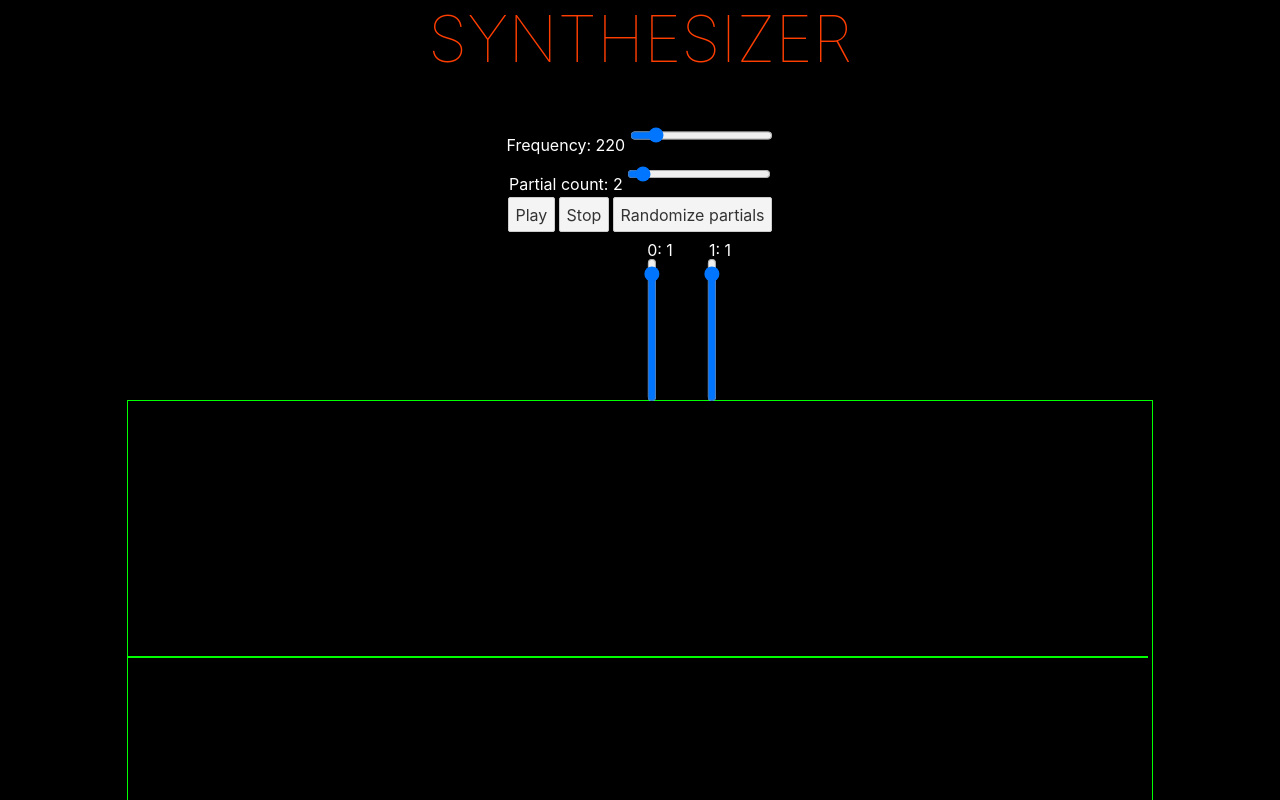
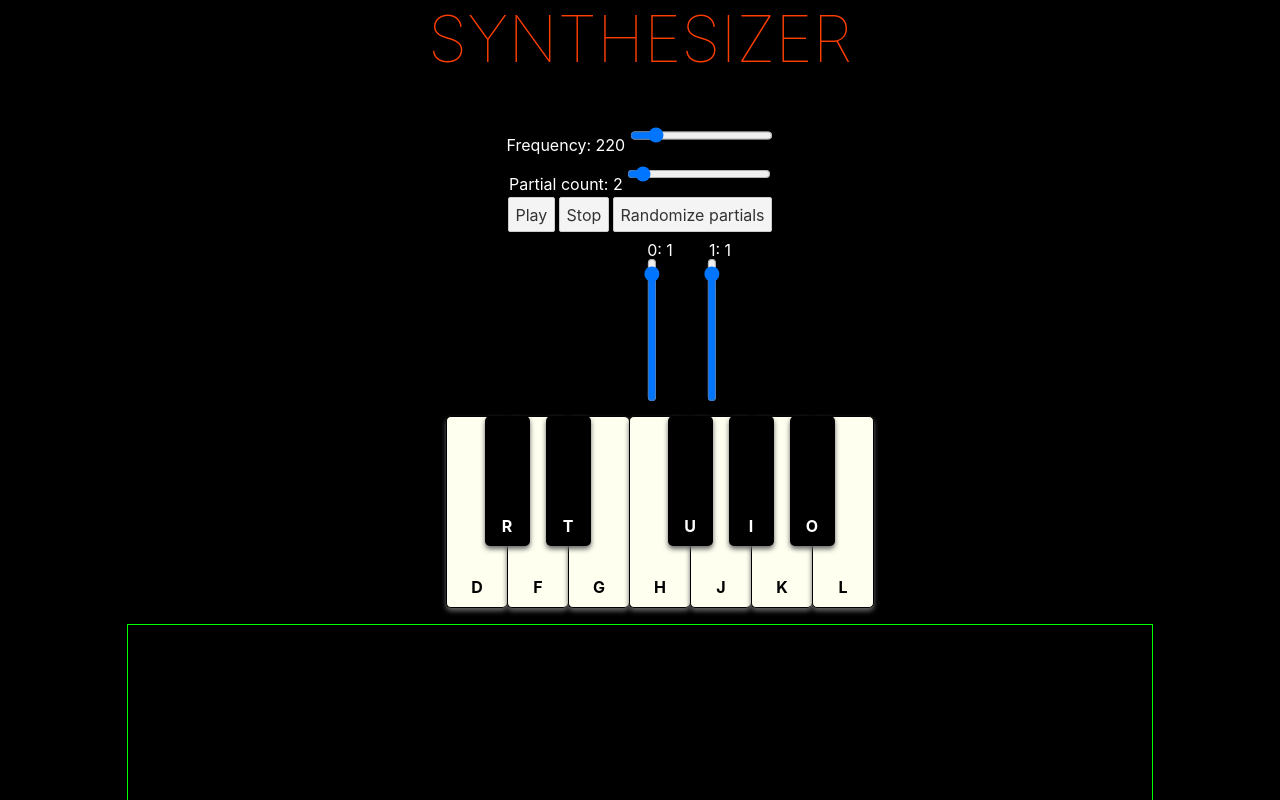
Before and after one commit to dotKokott/wavearium, a Svelte app in the folder client/: page / in a window 1280 px wide. Shown: the top 800 px of the page. Built offline with nearby package versions, Linux system fonts and the light colour scheme.

Commit message:
copied a simple piano

```diff
--- a/client/src/App.svelte
+++ b/client/src/App.svelte
@@ -1,6 +1,7 @@
 <script lang="ts">
 	import { onMount } from 'svelte';
 	import * as Tone from 'tone';
+import Keyboard from './components/keyboard.svelte';
 	import PartialsEditor from './components/partialsEditor.svelte';
 	import Waveform from './components/waveform.svelte';
 
@@ -55,6 +56,9 @@
 		<PartialsEditor oscillator={osc} on:partialsChanged={ playTone } />
 	</div>
 	<div>
+		<Keyboard osc={osc} />
+	</div>
+	<div>
 		<Waveform audioNode={osc} width={1024} height={1024 / 2}></Waveform>
 	</div>
 </main>
--- /dev/null
+++ b/client/src/components/keyboard.svelte
@@ -0,0 +1,153 @@
+<script lang="ts">
+    import { onMount } from 'svelte';
+    import type { Oscillator } from 'tone';
+    import type { Frequency } from 'tone/build/esm/core/type/Units';
+
+    export let osc : Oscillator;
+
+    function playNote(frequency : Frequency) {
+        osc.frequency.value = frequency;
+        osc.start();
+    }
+
+    function stopNote() {
+        osc.stop();
+    }
+
+    onMount(() => {
+        const piano = document.getElementById("piano");
+        piano.addEventListener("mousedown", e => {
+            playNote(e.target.dataset.note);
+        });
+
+        piano.addEventListener("mouseup", e => {
+            stopNote();
+        });
+
+        document.addEventListener("keydown", e => {
+            // e object has the key property to tell which key was pressed
+            switch (e.key) {
+                case "d":
+                    playNote("C4");
+                    break;
+                case "r":
+                    playNote("C#4");
+                    break;
+                case "f":
+                    playNote("D4");
+                    break;
+                case "t":
+                    playNote("D#4");
+                    break;
+                case "g":
+                    playNote("E4");
+                    break;
+                case "h":
+                    playNote("F4");
+                    break;
+                case "u":
+                    playNote("F#4");
+                    break;
+                case "j":
+                    playNote("G4");
+                    break;
+                case "i":
+                    playNote("G#4");
+                    break;
+                case "k":
+                    playNote("A4");
+                    break;
+                case "o":
+                    playNote("A#4");
+                    break;
+                case "l":
+                    playNote("B4");
+                    break;
+                default:
+                return;
+            }
+        });
+    });
+</script>
+
+<div>
+    <ul id="piano">
+        <li data-note="C4" class="key">
+            <div data-note="C#4" class="black-key">R</div>
+            D
+        </li>
+        <li data-note="D4" class="key">
+            <div data-note="D#4" class="black-key">T</div>
+            F
+        </li>
+        <li data-note="E4" class="key">
+            G
+        </li>
+        <li data-note="F4" class="key">
+            <div data-note="F#4" class="black-key">U</div>
+            H
+        </li>
+        <li data-note="G4" class="key">
+            <div data-note="G#4" class="black-key">I</div>
+            J
+        </li>
+        <li data-note="A4" class="key">
+            <div data-note="A#4" class="black-key">O</div>
+            K
+        </li>
+        <li data-note="B4" class="key">
+            L
+        </li>
+    </ul>
+</div>
+
+<style>
+ div {
+     /* font-family: 'Roboto', sans-serif; */
+     display: flex;
+     justify-content: center;
+     align-items: center;
+     /* min-height: 100vh; */
+}
+ ul {
+     list-style: none;
+     display: flex;
+}
+ ul .key {
+    cursor: pointer;
+     position: relative;
+     width: 60px;
+     height: 180px;
+     border: 1px solid black;
+     border-right: none;
+     background: #fffff0;
+     border-radius: 5px;
+     box-shadow: 0px 3px 5px #666;
+     cursor: pointer;
+     display: flex;
+     justify-content: center;
+     align-items: flex-end;
+     padding-bottom: 10px;
+     font-weight: bold;
+     color: black;
+}
+ ul .key:last-child {
+     border-right: 1px solid black;
+}
+ ul .black-key {
+     position: absolute;
+     top: -1px;
+     left: 37.5px;
+     width: 45px;
+     height: 120px;
+     background: black;
+     border-radius: 5px;
+     box-shadow: 0px 3px 5px #666;
+     z-index: 999;
+     display: flex;
+     justify-content: center;
+     align-items: flex-end;
+     padding-bottom: 10px;
+     color: white;
+}
+</style>
```
